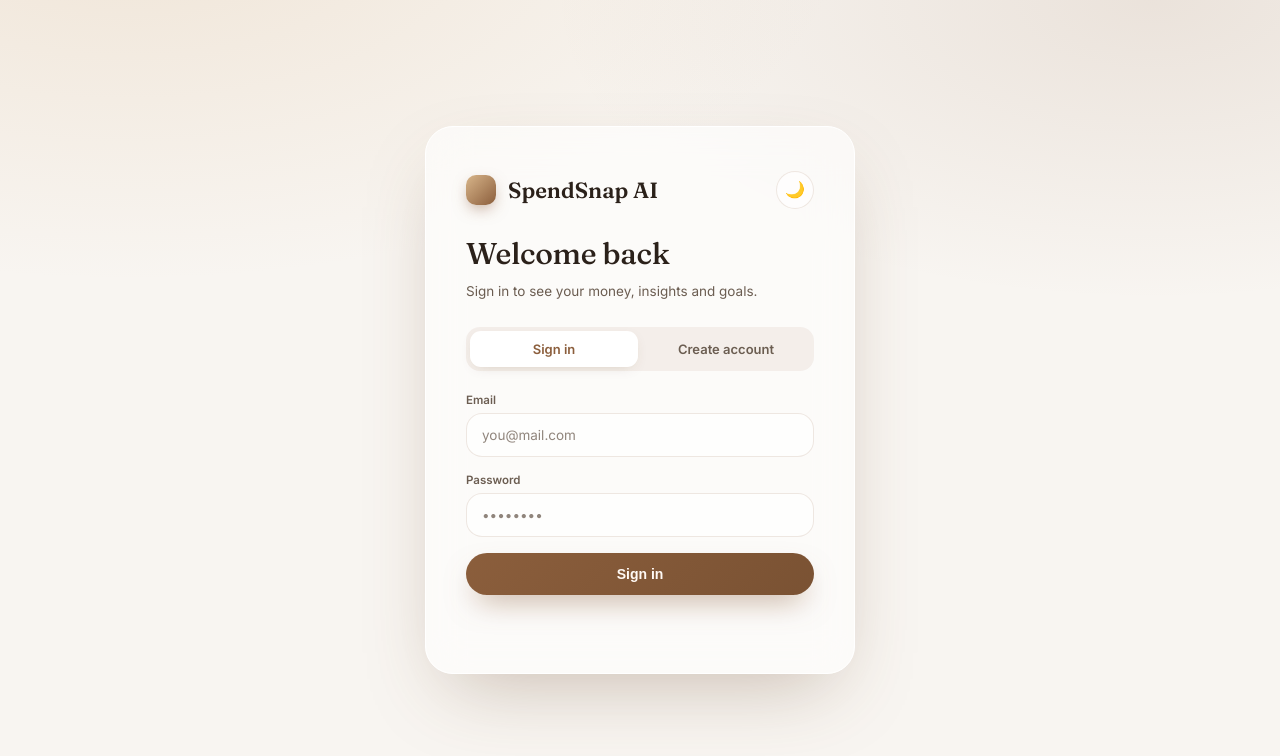
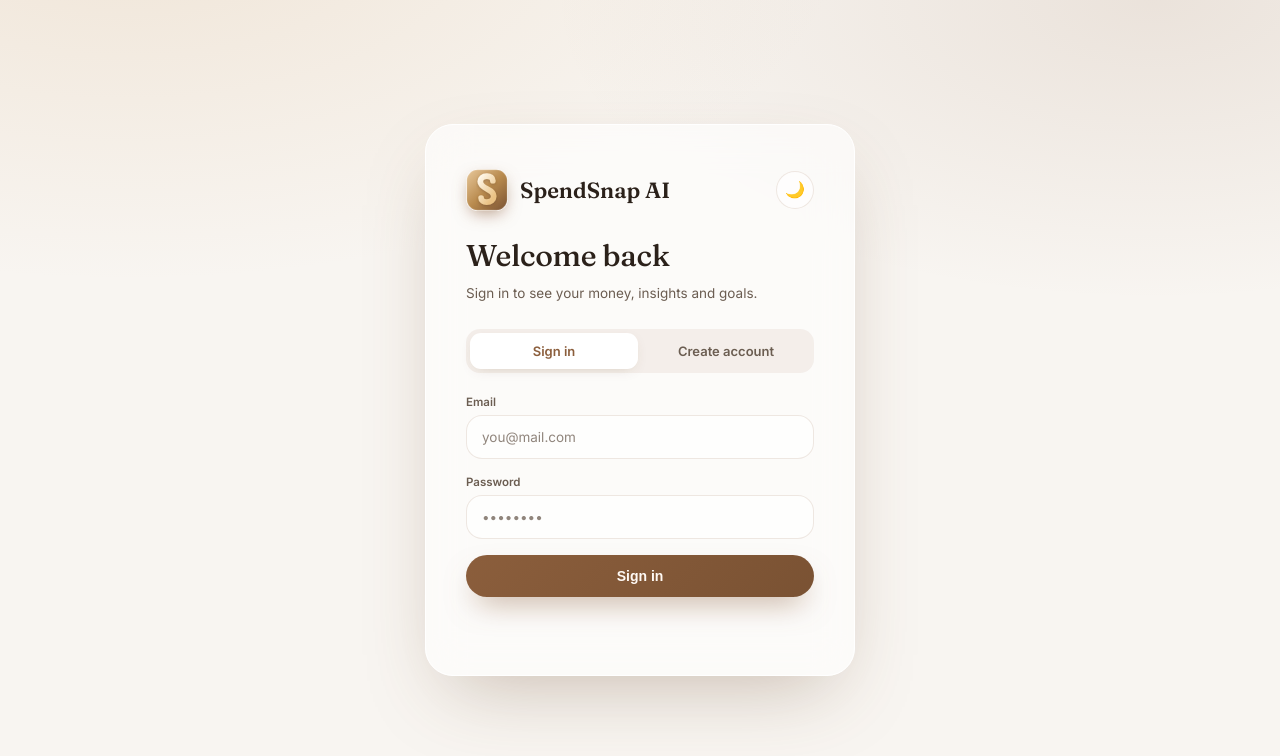
Before and after one commit to VishakhaSoneja/SpendSnap-AI, a website: page public/index.html in a window 1280 px wide. Drawn offline with Linux system fonts and the light colour scheme.

Commit message:
Fix auth view hiding after login; add SpendSnap AI logo and favicon

```diff
--- a/public/index.html
+++ b/public/index.html
@@ -5,6 +5,7 @@
 <meta name="viewport" content="width=device-width, initial-scale=1.0">
 <meta name="theme-color" content="#8B5E3C">
 <title>SpendSnap AI — Smart Expense Tracker</title>
+<link rel="icon" type="image/svg+xml" href="logo.svg">
 <link rel="preconnect" href="https://fonts.googleapis.com">
 <link rel="preconnect" href="https://fonts.gstatic.com" crossorigin>
 <link href="https://fonts.googleapis.com/css2?family=Fraunces:ital,wght@0,400;0,500;0,600;1,400&family=Inter:wght@300;400;500;600;700;800&family=JetBrains+Mono:wght@400;500&display=swap" rel="stylesheet">
@@ -20,7 +21,7 @@
   <div class="auth-card">
     <div class="auth-brand" style="justify-content:space-between;">
       <div style="display:flex; align-items:center; gap:12px;">
-        <span class="dot"></span>
+        <img class="logo" src="logo.svg" alt="SpendSnap AI" width="40" height="40">
         <span class="serif" style="font-size:22px; font-weight:600;">SpendSnap AI</span>
       </div>
       <button class="theme-toggle" type="button" aria-label="Toggle dark mode" title="Toggle dark mode">🌙</button>
@@ -74,7 +75,8 @@
 <div id="app-view" hidden>
   <nav class="app-nav">
     <a class="brandmark" href="#" id="brand-home">
-      <span class="dot"></span><span class="serif">SpendSnap AI</span>
+      <img class="logo" src="logo.svg" alt="SpendSnap AI" width="32" height="32">
+      <span class="serif">SpendSnap AI</span>
     </a>
     <div class="navlinks" id="nav-links">
       <a href="#dashboard" data-view="dashboard" class="active">Dashboard</a>
--- a/public/styles.css
+++ b/public/styles.css
@@ -16,6 +16,7 @@
   --shadow-lift:0 30px 80px -25px rgba(107,72,44,0.35);
 }
 *{box-sizing:border-box; margin:0; padding:0;}
+[hidden]{display:none !important;}
 html{scroll-behavior:smooth;}
 body{
   background:
@@ -32,11 +33,11 @@ body{
 ::selection{background:var(--gold-soft); color:var(--primary-dark);}
 :focus-visible{outline:3px solid rgba(139,94,60,0.45); outline-offset:3px; border-radius:8px;}
 
-.dot{
-  width:30px;height:30px;border-radius:10px;flex-shrink:0;display:inline-block;
-  background:linear-gradient(135deg,var(--gold),var(--primary));
+.logo{
+  width:32px;height:32px;border-radius:9px;flex-shrink:0;display:inline-block;
   box-shadow:0 6px 16px -4px rgba(139,94,60,0.6);
 }
+.auth-brand .logo{width:42px;height:42px;border-radius:12px;}
 .pill{
   border-radius:999px; padding:13px 26px; font-weight:600; font-size:14px;
   border:none; cursor:pointer; display:inline-flex; align-items:center; gap:8px;
```
Also changed, not shown: public/logo.svg (added).
